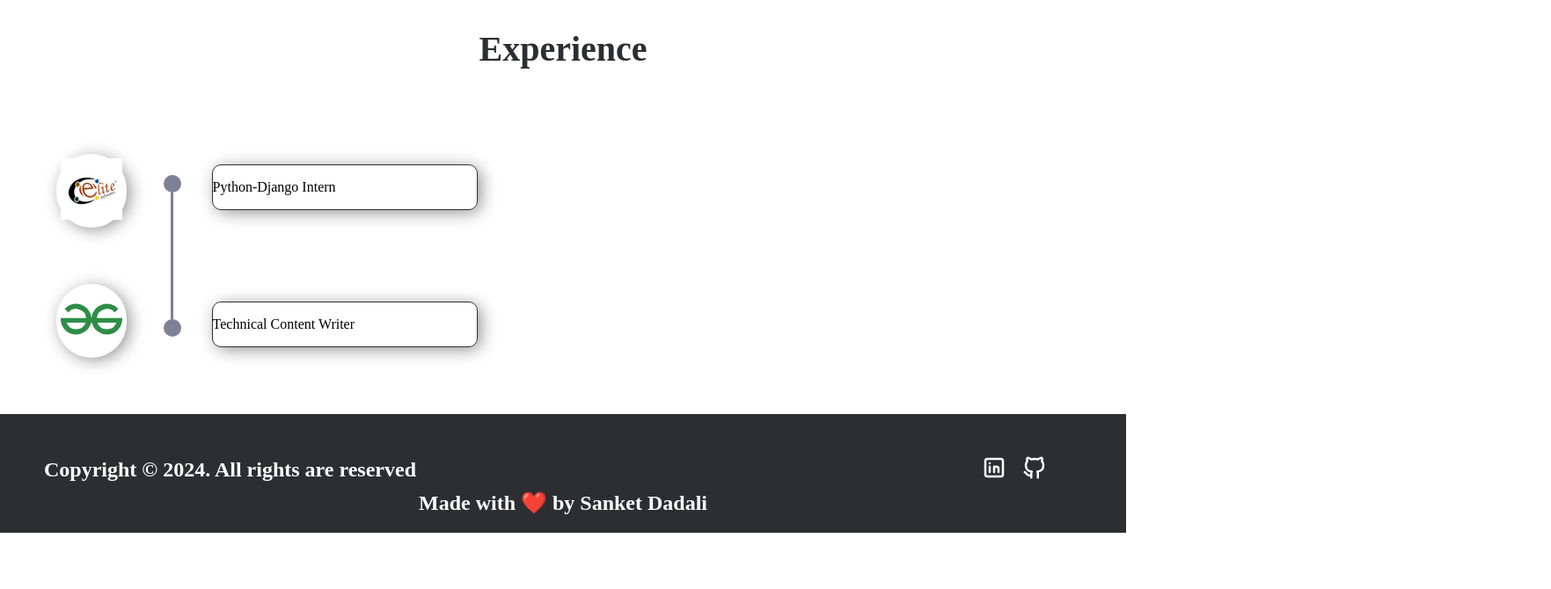
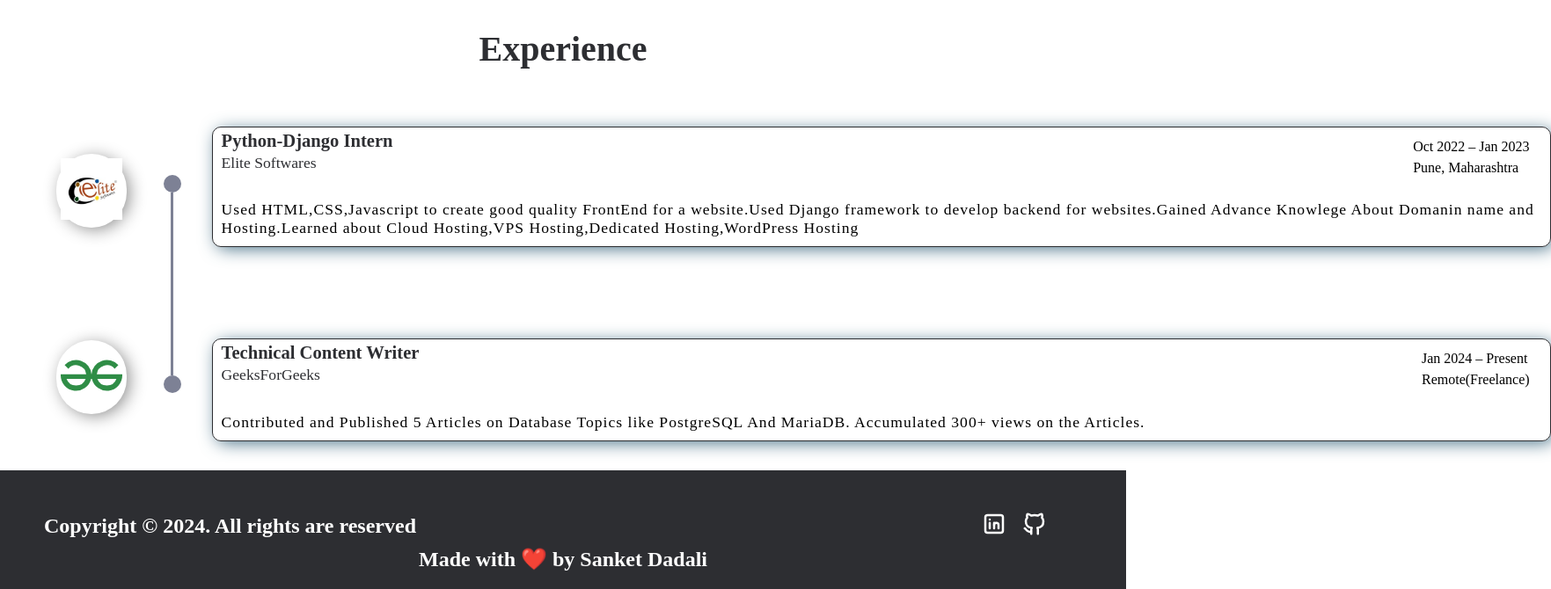
Before and after one commit to poseidonsanket/portfolio, a React (Vite) app: page / in a window 1280 px wide. Shown: the part 1879-2549 px from the top of the page at 88% size, 1763 px wide, since content can reach past the window. Before the commit the page ends 2485 px from the top, so only its background shows below. Built offline with nearby package versions, Linux system fonts and the light colour scheme.

Commit message:
Experience Section Finished

```diff
--- a/src/components/Experience.jsx
+++ b/src/components/Experience.jsx
@@ -17,17 +17,47 @@ const Experience = () => {
           </div>
         </div>
         <div className="experience-bullets">
-            <div className="experience-dot"></div>
-            <div className="experience-line"></div>
-            <div className="experience-dot"></div>
+          <div className="experience-dot"></div>
+          <div className="experience-line"></div>
+          <div className="experience-dot"></div>
         </div>
         <div className="experience-cards">
-            <div className="experience-card-1">
-                <p>Python-Django Intern</p>
+          <div className="experience-card-1">
+            <div className="experience-card-1-s-1">
+              <div className="experience-card-1-s-1-1">
+                <h3>Python-Django Intern</h3>
+                <a href="https://www.elitesoftwares.co.in/"><p>Elite Softwares</p></a>
+              </div>
+              <div className="experience-card-1-s-1-2">
+                <p>Oct 2022 – Jan 2023</p>
+                <p>Pune, Maharashtra</p>
+              </div>
             </div>
-            <div className="experience-card-2">
-                <p>Technical Content Writer</p>
+            <div className="experience-card-1-s-2">
+              Used HTML,CSS,Javascript to create good quality FrontEnd for a
+              website.Used Django framework to develop backend for
+              websites.Gained Advance Knowlege About Domanin name and
+              Hosting.Learned about Cloud Hosting,VPS Hosting,Dedicated
+              Hosting,WordPress Hosting
             </div>
+          </div>
+          <div className="experience-card-2">
+            <div>
+            <div className="experience-card-1-s-1">
+              <div className="experience-card-1-s-1-1">
+                <h3>Technical Content Writer</h3>
+                <a href="https://www.geeksforgeeks.org/"><p>GeeksForGeeks</p></a>
+              </div>
+              <div className="experience-card-1-s-1-2">
+                <p>Jan 2024 – Present</p>
+                <p>Remote(Freelance)</p>
+              </div>
+            </div>
+            <div className="experience-card-1-s-2">
+              Contributed and Published 5 Articles on Database Topics like PostgreSQL And MariaDB. Accumulated 300+ views on the Articles.
+            </div>
+            </div>
+          </div>
         </div>
       </div>
     </div>
--- a/src/css/Experience.css
+++ b/src/css/Experience.css
@@ -15,7 +15,7 @@
   margin-right: 2rem;
   display: flex;
   flex-direction: column;
-  gap: 4rem;
+  gap: 8rem;
 }
 
 .experience-elite {
@@ -23,6 +23,7 @@
   width: max-content;
   padding: 5px;
   box-shadow: 4px 3px 20px -2px grey;
+  transition: transform 0.3s ease-in-out;
 }
 
 .experience-gfg {
@@ -30,6 +31,7 @@
   width: max-content;
   padding: 5px;
   box-shadow: 4px 3px 20px -2px grey;
+  transition: transform 0.3s ease-in-out;
 }
 
 .experience-elite img {
@@ -61,27 +63,149 @@
 .experience-line {
   padding-left: 20px;
   border-left: #7d8195 solid 3px;
-  height: 9rem;
+  height: 13rem;
   margin-left: 1.1rem;
 }
 
 .experience-card-1 {
-    box-shadow: 4px 3px 20px -2px grey;
+  box-shadow: 4px 3px 20px -2px rgb(59, 103, 126);
   border-radius: 10px;
   border: #2d2e32 solid 1px;
-    width: 300px;
+  width: 95rem;
+  transition: transform 0.3s ease-in-out;
+}
+
+.experience-card-1-s-1 {
+  display: flex;
+  justify-content: space-between;
+}
+
+.experience-card-1-s-1-1 {
+  padding: 4px 5px 5px 10px;
+  font-size: 1.1rem;
+  color: #2d2e32;
+}
+
+.experience-card-1-s-1-1 h3 {
+  margin-top: 0;
+  margin-bottom: 0;
+}
+
+.experience-card-1-s-1-1 p {
+  margin-top: 0;
+  padding-top: 3px;
+}
+
+.experience-card-1-s-1-2 {
+  padding: 10px 20px 10px 10px;
+}
+
+.experience-card-1-s-1-2 p {
+  margin-top: 0;
+  margin-bottom: 0;
+  padding: 3px;
+}
+
+.experience-card-1-s-2 {
+  padding: 10px;
+  font-size: 1.1rem;
+  letter-spacing: 1px;
 }
 
 .experience-card-2 {
-    box-shadow: 4px 3px 20px -2px grey;
+  box-shadow: 4px 3px 20px -2px rgb(59, 103, 126);
   border-radius: 10px;
   border: #2d2e32 solid 1px;
-    width: 300px;
+  width: 95rem;
+  transition: transform 0.3s ease-out;
 }
 
-.experience-cards{
+.experience-cards {
   display: flex;
   flex-direction: column;
   justify-content: center;
   gap: 6.5rem;
 }
+
+.experience-card-2:hover {
+  transform: scale(1.02);
+  cursor: pointer;
+}
+
+.experience-card-1:hover {
+  transform: scale(1.02);
+  cursor: pointer;
+}
+
+.experience-elite:hover {
+  transform: scale(1.2);
+  cursor: pointer;
+}
+
+.experience-gfg:hover {
+  transform: scale(1.2);
+  cursor: pointer;
+}
+
+.experience-card-1:after {
+  content: "";
+  position: absolute;
+  width: 100%;
+  transform: scaleX(0);
+  height: 5px;
+  bottom: 0;
+  left: 0;
+  background-color: #2d2e32;
+  transform-origin: bottom right;
+  transition: transform 0.25s ease-out;
+}
+
+.experience-card-1:hover:after {
+  transform: scaleX(1);
+  transform-origin: bottom left;
+}
+
+.experience-card-2:after {
+  content: "";
+  position: absolute;
+  width: 100%;
+  transform: scaleX(0);
+  height: 5px;
+  bottom: 0;
+  left: 0;
+  background-color: #2d2e32;
+  transform-origin: bottom right;
+  transition: transform 0.25s ease-out;
+}
+
+.experience-card-2:hover:after {
+  transform: scaleX(1);
+  transform-origin: bottom left;
+}
+
+.experience-card-1-s-1 a:hover {
+  text-decoration: underline;
+  cursor: pointer;
+}
+
+@media (max-width: 800px) {
+  .experience-card-1 {
+    width: auto;
+  }
+
+  .experience-card-2 {
+    width: auto;
+  }
+
+  .experience-cards {
+    gap: 2rem;
+  }
+
+  .experience-main {
+    margin: 1rem;
+  }
+
+  .experiance-img {
+    margin-left: 20px;
+  }
+}
```
Lines whose indentation alone changed are shown as unchanged.
